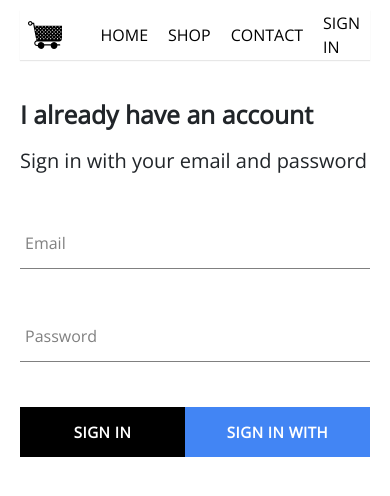
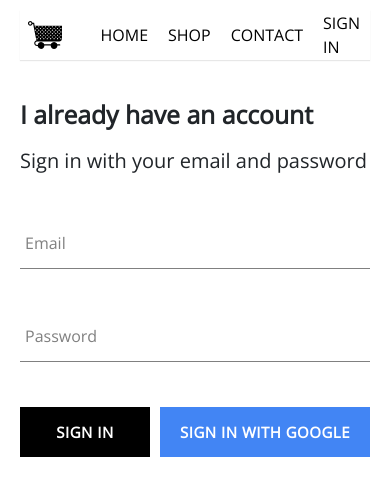
Before and after one commit to Seun-A/react-ecommerce, a React (Create React App) app: page /signin in a window 390 px wide. Shown: the top 496 px of the page. Built offline with nearby package versions, Linux system fonts and the light colour scheme; no server answers.

Commit message:
Firebase Sign In

```diff
--- a/src/components/button/button.style.scss
+++ b/src/components/button/button.style.scss
@@ -4,7 +4,7 @@
   height: 50px;
   letter-spacing: 0.5px;
   line-height: 50px;
-  padding: 0 35px 0 35px;
+  padding: 0 35px;
   font-size: 15px;
   background-color: black;
   color: white;
@@ -29,3 +29,12 @@
     }
   }
 }
+
+
+
+@media only screen and (max-width: 850px) {
+  .custom-btn {
+    min-width: 130px;
+    padding: 0 20px;
+  }
+}
--- a/src/components/sign-in/sign-in.style.scss
+++ b/src/components/sign-in/sign-in.style.scss
@@ -1,5 +1,5 @@
 .sign-in {
-  width: 380px;
+  width: 425px;
 }
 
 
```
